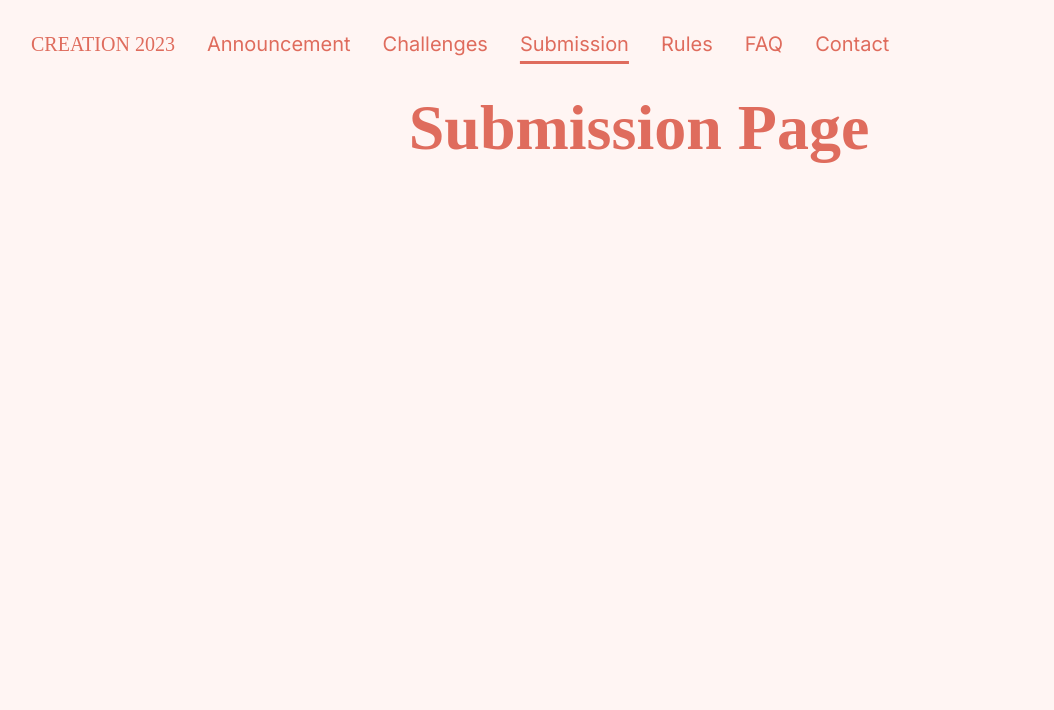
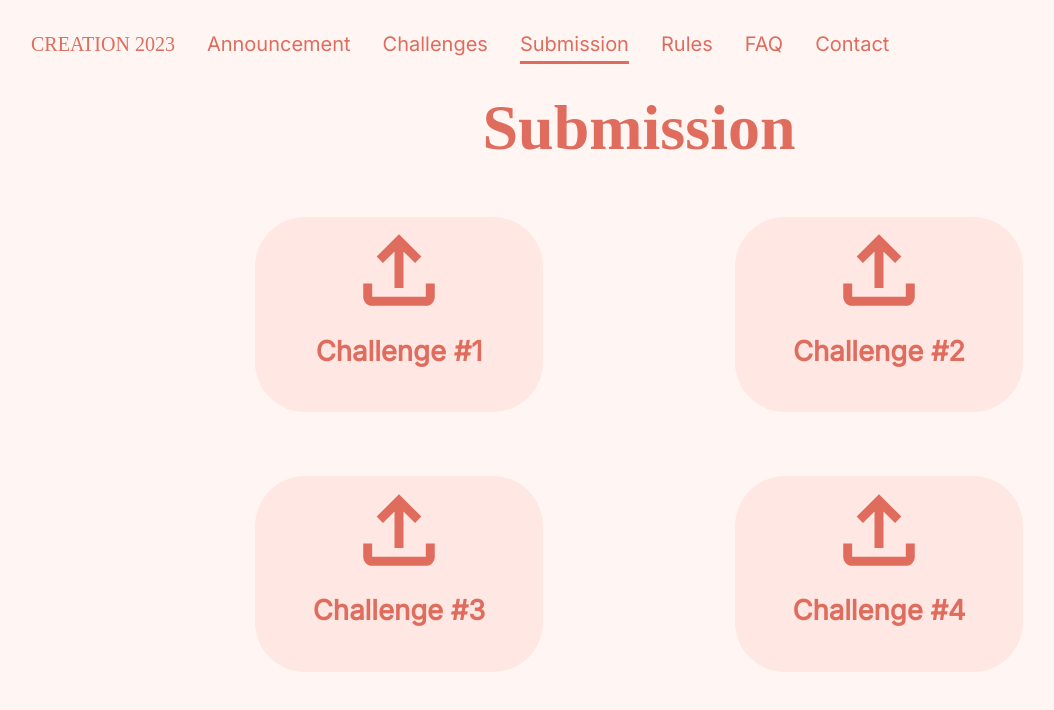
Before and after one commit to nussucommit/creation2023, a Next.js app: page /submissions in a window 1280 px wide. Shown: the top 710 px of the page, without its empty margins (1-1055 px from the left). Built offline with nearby package versions, Linux system fonts and the light colour scheme; a web font is replaced by a local one.

Commit message:
Complete submission page (#9)
Co-authored-by: Desmond To Cie Hong <desmond0429@Desmonds-MacBook-Pro-2.local>

```diff
--- a/pages/submissions/index.jsx
+++ b/pages/submissions/index.jsx
@@ -1,7 +1,25 @@
+import Link from 'next/link';
+
 import PageContainer from '../../components/layout/PageContainer';
+import SUBMISSIONS from './submissions.json';
+import styles from '../../styles/SubmissionPage.module.scss';
 
 function SubmissionPage() {
-  return <PageContainer sectionContents={[<h1>Submission Page</h1>]} />;
+  return (
+    <PageContainer
+      sectionContents={[
+        <div className={styles['content-container']}>
+          <h1>Submission</h1>
+          {SUBMISSIONS.map((submission) => (
+            <Link class={styles['submission-container']} href={submission.link}>
+              <img src="submission-icon.svg" alt="submission icon" />
+              <h3>{submission.title}</h3>
+            </Link>
+          ))}
+        </div>,
+      ]}
+    />
+  );
 }
 
 export default SubmissionPage;
--- /dev/null
+++ b/pages/submissions/submissions.json
@@ -0,0 +1,18 @@
+[
+  {
+    "title": "Challenge #1",
+    "link": "#"
+  },
+  {
+    "title": "Challenge #2",
+    "link": "#"
+  },
+  {
+    "title": "Challenge #3",
+    "link": "#"
+  },
+  {
+    "title": "Challenge #4",
+    "link": "#"
+  }
+]
--- /dev/null
+++ b/styles/SubmissionPage.module.scss
@@ -0,0 +1,51 @@
+@import './variables.scss';
+
+.content-container {
+  display: flex;
+  flex-wrap: wrap;
+  justify-content: center;
+}
+
+.content-container > h1 {
+  width: 100%;
+}
+
+.submission-container {
+  background-color: $box-background-color;
+  border-radius: 50px;
+  width: 50vw;
+  height: calc(50vw * 0.68);
+  margin: $margin-base;
+
+  display: flex;
+  flex-direction: column;
+  justify-content: center;
+  align-items: center;
+}
+
+.submission-container > img {
+  width: 25%;
+}
+
+@media only screen and (min-width: $sm) {
+	.submission-container {
+	  width: 35vw;
+	  height: calc(35 * 0.68);
+	}
+  }
+
+@media only screen and (min-width: $md) {
+  .submission-container {
+    width: 30vw;
+    height: calc(30vw * 0.68);
+	margin: calc($margin-base * 2) calc($margin-base * 4);
+  }
+}
+
+@media only screen and (min-width: $lg) {
+	.submission-container {
+	  width: 22.5vw;
+	  height: calc(22.5vw * 0.68);
+	  margin: calc($margin-base * 2) calc($margin-base * 6);
+	}
+  }
```
Also changed, not shown: public/submission-icon.svg (added).
